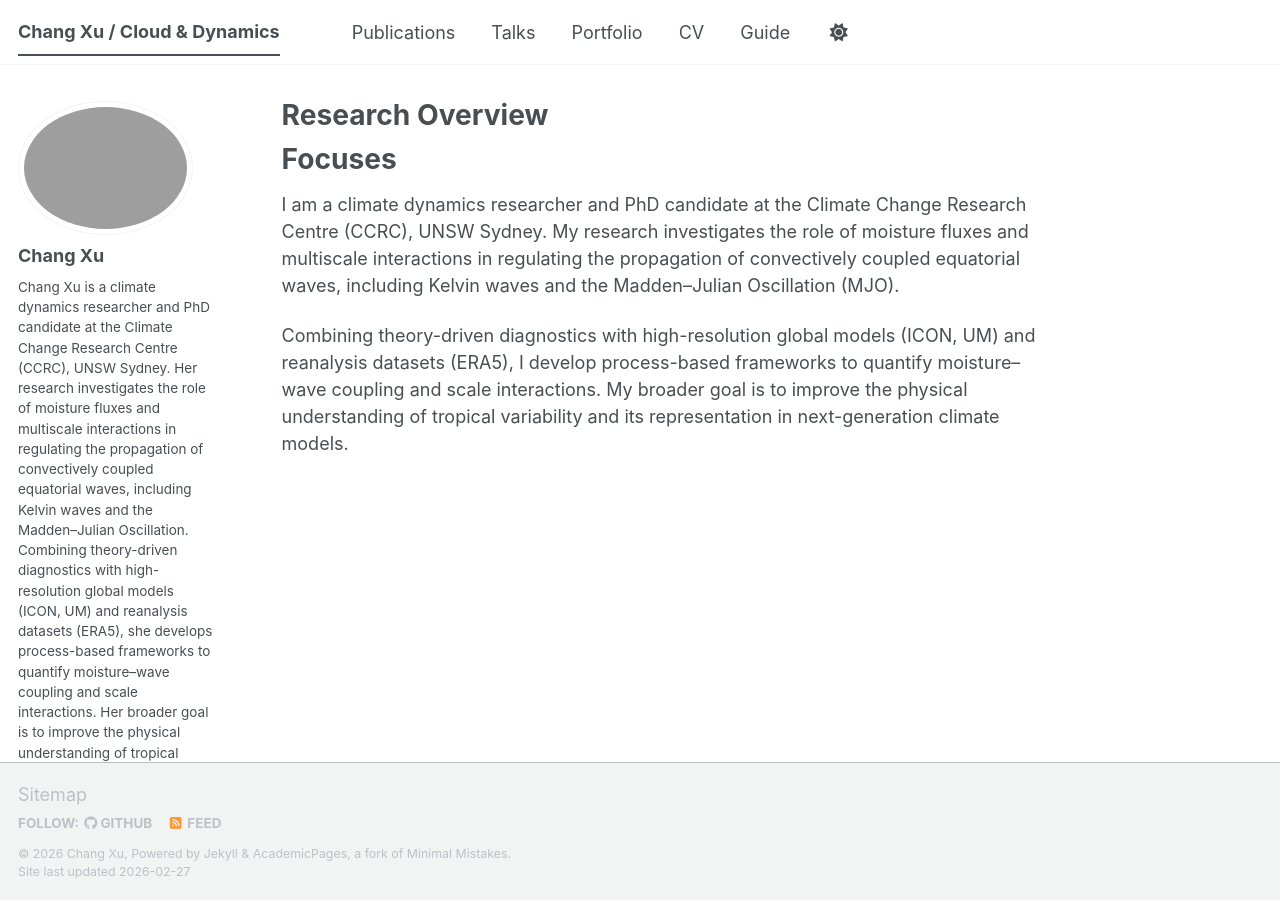
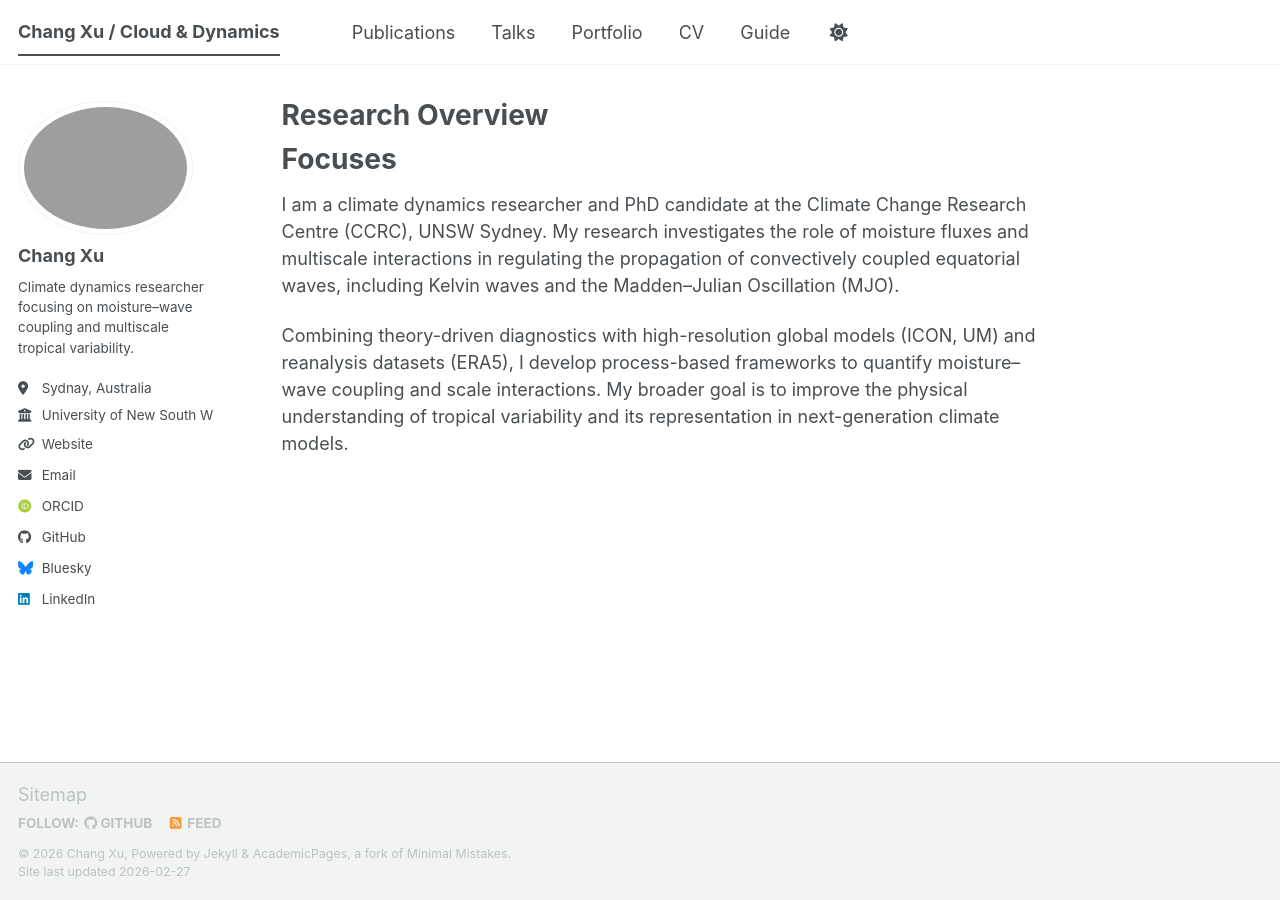
Before and after one commit to Changbaober/changbaober.github.io, a Jekyll site: the page built from _pages/about.md, in a window 1280 px wide. Built offline with Jekyll 4.4.1, drawn with Linux system fonts in a browser that asks for light colours; some web fonts are replaced; a script bundle is joined from its source files by our own code; library files that are not in the unit come from our copies.

Commit message:
Update _config.yml

```diff
--- a/_config.yml
+++ b/_config.yml
@@ -26,7 +26,7 @@
   avatar           : "IMG_8244.png"
   name             : "Chang Xu"
   pronouns         : # example: "she/her"
-  bio              : "Chang Xu is a climate dynamics researcher and PhD candidate at the Climate Change Research Centre (CCRC), UNSW Sydney. Her research investigates the role of moisture fluxes and multiscale interactions in regulating the propagation of convectively coupled equatorial waves, including Kelvin waves and the Madden–Julian Oscillation. Combining theory-driven diagnostics with high-resolution global models (ICON, UM) and reanalysis datasets (ERA5), she develops process-based frameworks to quantify moisture–wave coupling and scale interactions. Her broader goal is to improve the physical understanding of tropical variability and its representation in next-generation climate models."
+  bio              : "Climate dynamics researcher focusing on moisture–wave coupling and multiscale tropical variability."
   location         : "Sydnay, Australia"
   employer         : "University of New South Wales"
   uri              : "https://www.unsw.edu.au/science/our-schools/bees/about-us/our-people/postgraduate-research-students/Chang-Xu-grs-profile" # URL
```
